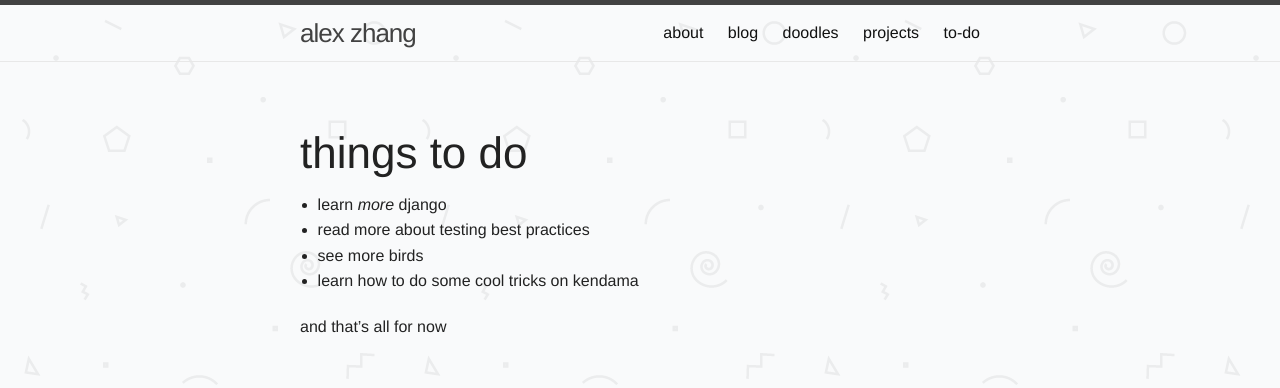
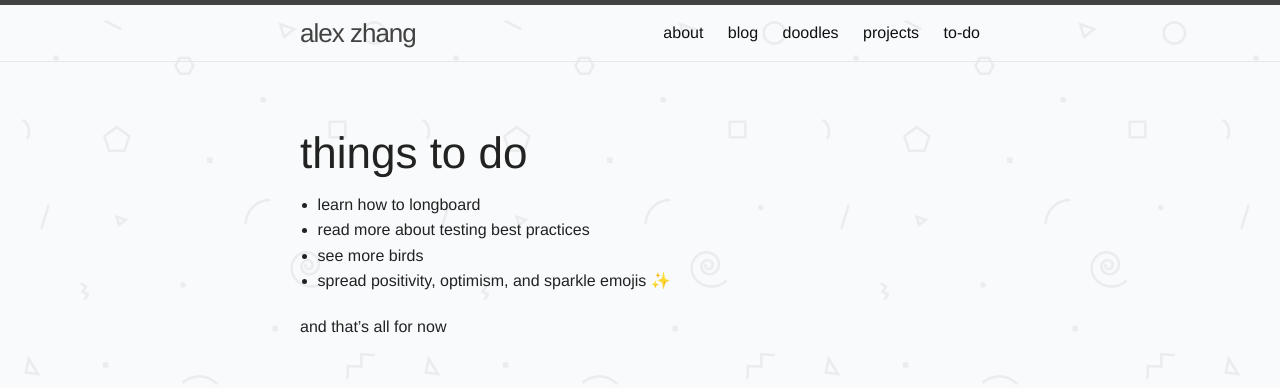
Before and after one commit to zhangoose/zhangoose.github.io, a Jekyll site: the page built from todo.md, in a window 1280 px wide. Shown: the top 388 px of the page. Built offline with Jekyll 4.4.1, drawn with Linux system fonts in a browser that asks for light colours.

Commit message:
Fixing some broken links and updating

```diff
--- a/todo.md
+++ b/todo.md
@@ -7,9 +7,9 @@ permalink: /todo/
 things to do
 ===
 
-* learn *more* django
+* learn how to longboard
 * read more about testing best practices
 * see more birds
-* learn how to do some cool tricks on kendama
+* spread positivity, optimism, and sparkle emojis ✨
 
 and that's all for now
```
Also changed, not shown: doodles.html (+10 -0 lines), projects.html (+12 -12 lines).
